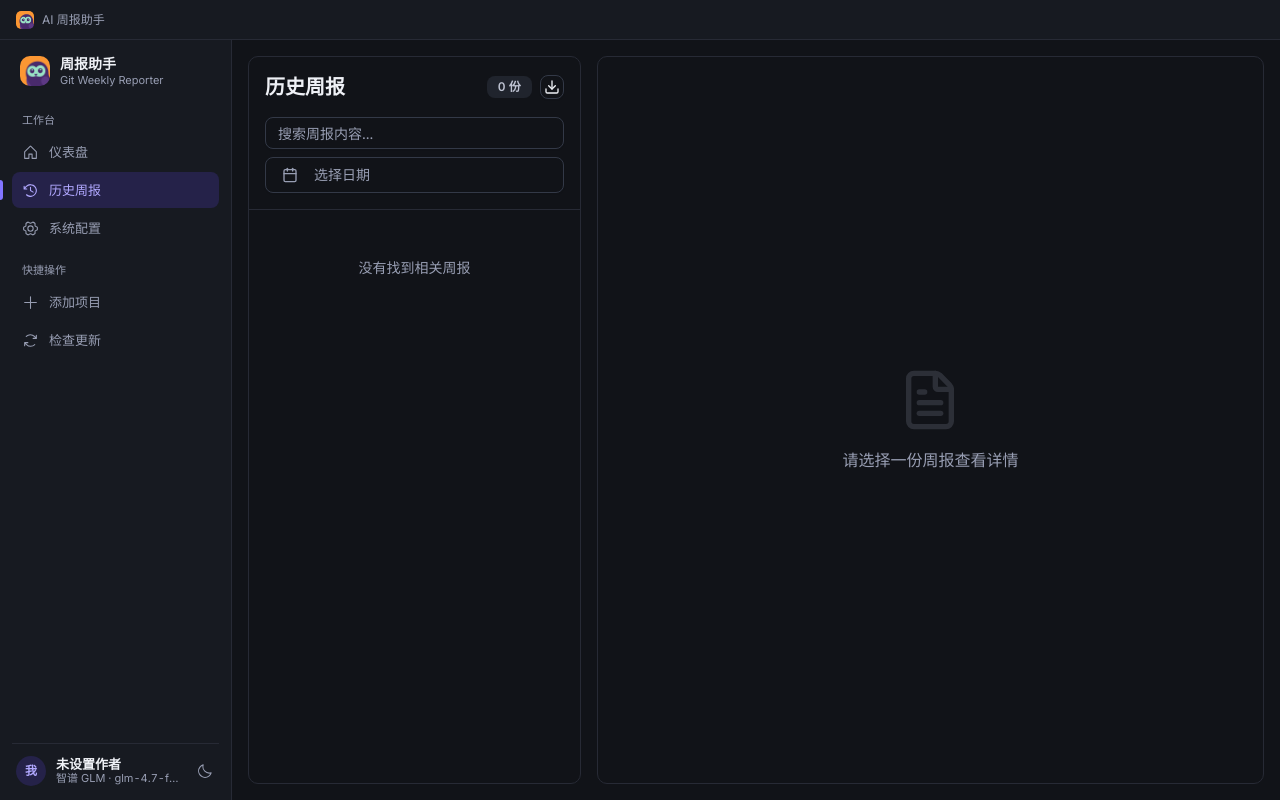
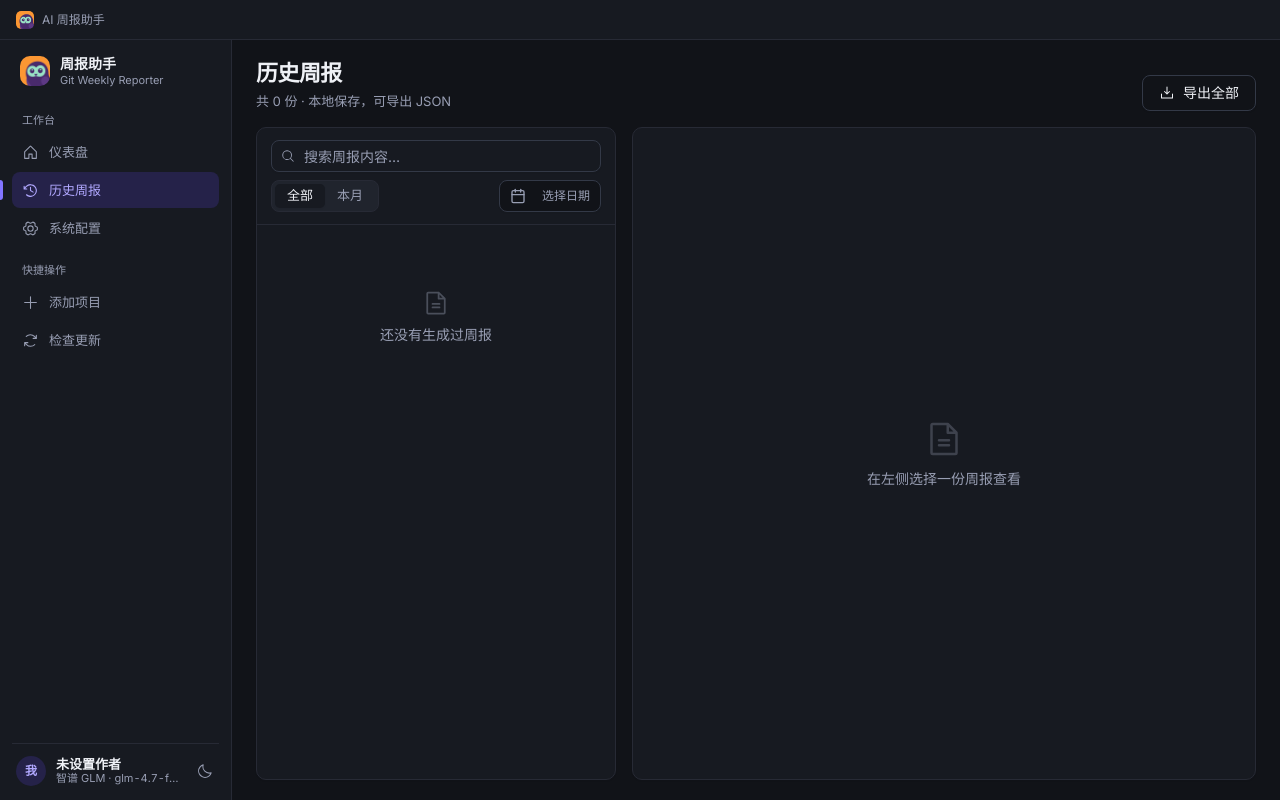
Before and after one commit to jiangwanyutao/git-weekly-reporter, a React (Vite) app: page /history in a window 1280 px wide. Built offline with nearby package versions, Linux system fonts and the light colour scheme.

Commit message:
feat(ui): 重做历史周报页：筛选分段、列表选中态、详情头部元信息与操作栏

```diff
--- a/src/pages/History.tsx
+++ b/src/pages/History.tsx
@@ -3,7 +3,20 @@ import { useAppStore } from '@/store';
 import { Report } from '@/types';
 import { Button } from '@/components/ui/button';
 import { ScrollArea } from '@/components/ui/scroll-area';
-import { Trash2, FileText, Calendar, Copy, Check, Download, GitBranch, GitCommit, Layers, Loader2, Send } from 'lucide-react';
+import {
+  MagnifyingGlassIcon,
+  DownloadSimpleIcon,
+  CopyIcon,
+  PaperPlaneTiltIcon,
+  TrashIcon,
+  ClockIcon,
+  GitCommitIcon,
+  GitBranchIcon,
+  FolderIcon,
+  CheckIcon,
+  SpinnerIcon,
+  FileTextIcon,
+} from '@phosphor-icons/react';
 import { toast } from '@/hooks/use-toast';
 import { save } from '@tauri-apps/plugin-dialog';
 import { writeTextFile } from '@tauri-apps/plugin-fs';
@@ -16,25 +29,33 @@ import { syncReportToNotion } from '@/lib/notion';
 
 import { useMemo, useState } from 'react';
 import ReactMarkdown from 'react-markdown';
-import { Separator } from "@/components/ui/separator"
 import { Input } from "@/components/ui/input"
-import { Badge } from "@/components/ui/badge"
 import { DatePickerWithRange } from '@/components/ui/date-range-picker';
 import { DateRange } from "react-day-picker";
 import { cn } from "@/lib/utils"
 
 const isTauri = typeof window !== 'undefined' && '__TAURI_INTERNALS__' in window;
 
+type Scope = 'all' | 'month';
+
+// 列表摘要：去掉标题行和 Markdown 标记，只留正文开头
+function excerpt(content: string) {
+  // 去掉标题行与「周报周期」抬头，只留正文
+  return content.replace(/^(#.*|\**周报周期.*)$/gm, '').replace(/[*`>_]/g, '').replace(/\s+/g, ' ').trim().slice(0, 120);
+}
+
 export default function HistoryPage() {
   const { reports, deleteReport, settings } = useAppStore();
   const [copiedId, setCopiedId] = useState<string | null>(null);
   const [selectedId, setSelectedId] = useState<string | null>(null);
   const [searchQuery, setSearchQuery] = useState("");
+  const [scope, setScope] = useState<Scope>('all');
   const [dateRange, setDateRange] = useState<DateRange | undefined>();
   const [syncingReportId, setSyncingReportId] = useState<string | null>(null);
   const exportTitle = isTauri ? "导出当前列表到本地文件" : "导出当前列表（浏览器下载）";
 
   const handleDelete = (id: string) => {
+    if (!window.confirm('确定删除这份周报？删除后无法恢复。')) return;
     deleteReport(id);
     if (selectedId === id) {
       setSelectedId(null);
@@ -153,7 +174,10 @@ export default function HistoryPage() {
         dayjs(report.createdAt).format('YYYY-MM-DD').includes(searchQuery)
         : true;
 
-      // 2. 日期范围过滤 (基于生成时间)
+      // 2. 本月：按生成时间落在当前自然月
+      const matchesScope = scope === 'month' ? dayjs(report.createdAt).isSame(dayjs(), 'month') : true;
+
+      // 3. 日期范围过滤 (基于生成时间)
       let matchesDate = true;
       if (dateRange?.from) {
         const reportDate = dayjs(report.createdAt);
@@ -163,65 +187,89 @@ export default function HistoryPage() {
         matchesDate = !reportDate.isBefore(fromDate) && !reportDate.isAfter(toDate);
       }
 
-      return matchesSearch && matchesDate;
+      return matchesSearch && matchesScope && matchesDate;
     }).sort((a, b) => b.createdAt - a.createdAt); // 默认按时间倒序
-  }, [reports, searchQuery, dateRange]);
+  }, [reports, searchQuery, scope, dateRange]);
 
   const selectedReport = useMemo(() =>
     reports.find(r => r.id === selectedId) || filteredReports[0] || null,
     [reports, selectedId, filteredReports]);
 
+  const rangeLabel = (r: Report) => `${dayjs(r.dateRange.start).format('YYYY-MM-DD')} 至 ${dayjs(r.dateRange.end).format('MM-DD')}`;
+
   return (
-    <div className="flex-1 p-4 h-full flex overflow-hidden gap-4">
-      {/* 左侧列表面板 */}
-      <div className="w-[clamp(260px,26vw,380px)] shrink-0 flex flex-col border rounded-lg bg-background overflow-hidden">
-        <div className="p-4 space-y-4 border-b shrink-0">
-          <div className="flex items-center justify-between">
-            <h1 className="text-xl font-bold">历史周报</h1>
-            <div className="flex items-center gap-2">
-              <Badge variant="secondary">{filteredReports.length} 份</Badge>
-              <Button variant="outline" size="icon" className="h-6 w-6" onClick={handleExportAll} title={exportTitle}>
-                <Download className="h-3.5 w-3.5" />
+    <div className="flex h-full flex-col gap-4 overflow-hidden px-6 py-5">
+      {/* 页头 */}
+      <div className="flex shrink-0 flex-wrap items-end justify-between gap-3">
+        <div>
+          <h1 className="page-title">历史周报</h1>
+          <p className="page-subtitle">共 {reports.length} 份 · 本地保存，可导出 JSON</p>
+        </div>
+        <Button variant="outline" onClick={handleExportAll} title={exportTitle}>
+          <DownloadSimpleIcon size={16} />
+          导出全部
         </Button>
       </div>
-          </div>
-          <div className="space-y-2">
+
+      <div className="grid min-h-0 flex-1 grid-cols-[360px_1fr] gap-4">
+        {/* 左侧列表 */}
+        <div className="flex min-h-0 flex-col rounded-[10px] border border-border bg-card shadow-sm">
+          <div className="flex shrink-0 flex-col gap-2 border-b border-border px-3.5 py-3">
+            <div className="relative">
+              <MagnifyingGlassIcon size={14} className="pointer-events-none absolute left-2.5 top-1/2 -translate-y-1/2 text-muted-foreground" />
               <Input
-              placeholder="搜索周报内容..."
+                placeholder="搜索周报内容…"
                 value={searchQuery}
                 onChange={(e) => setSearchQuery(e.target.value)}
-              className="h-8"
+                className="h-8 pl-8 text-[13px]"
               />
-            <div className="flex">
+            </div>
+            <div className="flex items-center gap-2">
+              <div className="inline-flex h-8 items-center rounded-md border border-border bg-muted p-[3px]">
+                {(
+                  [
+                    ['all', '全部'],
+                    ['month', '本月'],
+                  ] as const
+                ).map(([key, label]) => (
+                  <button
+                    key={key}
+                    onClick={() => setScope(key)}
+                    className={cn(
+                      'h-full rounded-[5px] px-3 text-[13px] font-medium text-muted-foreground transition-colors',
+                      scope === key && 'bg-card text-foreground shadow-sm'
+                    )}
+                  >
+                    {label}
+                  </button>
+                ))}
+              </div>
               <DatePickerWithRange
-                className="w-full [&>button]:w-full"
                 date={dateRange}
                 setDate={setDateRange}
+                className="ml-auto min-w-0 [&_button]:h-8 [&_button]:px-2.5 [&_button]:text-xs"
               />
             </div>
           </div>
-        </div>
 
-        <ScrollArea className="flex-1">
-          <div className="flex flex-col gap-2 p-4">
+          <ScrollArea className="min-h-0 flex-1">
             {filteredReports.length === 0 ? (
-              <div className="text-center text-muted-foreground py-8 text-sm">
-                没有找到相关周报
+              <div className="flex flex-col items-center gap-2 py-16 text-center text-muted-foreground">
+                <FileTextIcon size={28} className="opacity-40" />
+                <p className="text-sm">{reports.length === 0 ? '还没有生成过周报' : '没有找到相关周报'}</p>
               </div>
             ) : (
               filteredReports.map((report) => {
                 const isSelected = selectedReport?.id === report.id;
-                // 选中/默认下的次要文本色（含 hover 态）
-                const mutedText = isSelected ? "text-accent-foreground" : "text-muted-foreground";
-                const badgeText = isSelected ? "text-accent-foreground border-accent-foreground/30" : "text-muted-foreground";
                 return (
                   <div
                     key={report.id}
                     role="button"
                     tabIndex={0}
                     className={cn(
-                    "flex flex-col items-start gap-2 rounded-lg border p-3 text-left text-sm transition-all hover:bg-accent hover:text-accent-foreground group",
-                    isSelected ? "bg-accent text-accent-foreground" : "bg-card"
+                      'relative cursor-pointer border-b border-border px-3.5 py-3 transition-colors hover:bg-muted/60',
+                      isSelected &&
+                        'bg-accent hover:bg-accent before:absolute before:bottom-2 before:left-0 before:top-2 before:w-[3px] before:rounded-r before:bg-primary'
                     )}
                     onClick={() => setSelectedId(report.id)}
                     onKeyDown={(e) => {
@@ -231,153 +279,101 @@ export default function HistoryPage() {
                       }
                     }}
                   >
-                  <div className="flex w-full flex-col gap-1">
-                    <div className="flex items-center">
-                      <div className="flex items-center gap-2">
-                        <div className="font-semibold">
-                          {dayjs(report.createdAt).format('YYYY年MM月DD日')}
+                    <div className="flex items-center justify-between gap-2">
+                      <b className="truncate text-[13px] font-semibold tabular-nums">{rangeLabel(report)}</b>
+                      <span className="shrink-0 text-[11px] text-muted-foreground">{dayjs(report.createdAt).fromNow()}</span>
                     </div>
-                        {!report.status && <span className="flex h-2 w-2 rounded-full bg-blue-600" />}
-                      </div>
-                      <div className={cn("ml-auto text-xs group-hover:text-accent-foreground", mutedText)}>
-                        {dayjs(report.createdAt).fromNow()}
-                      </div>
-                    </div>
-                    <div className={cn("text-xs font-medium group-hover:text-accent-foreground", mutedText)}>
-                      范围: {dayjs(report.dateRange.start).format('MM/DD')} - {dayjs(report.dateRange.end).format('MM/DD')}
-                    </div>
-                  </div>
-                  <div className={cn("line-clamp-2 text-xs w-full group-hover:text-accent-foreground", mutedText)}>
-                    {report.content.substring(0, 100)}...
-                  </div>
-                  <div className="w-full mt-1 space-y-1.5">
-                    <div className="flex items-center gap-2 flex-wrap">
-                      <Badge variant="outline" className={cn("text-[10px] px-1 py-0 transition-colors group-hover:text-accent-foreground", badgeText)}>
-                        {report.content.length} 字
-                      </Badge>
+                    <p className="mt-1 line-clamp-2 text-xs leading-relaxed text-muted-foreground">{excerpt(report.content)}</p>
+                    <div className="mt-2 flex flex-wrap gap-1.5">
                       {report.totalCommits !== undefined && (
-                        <Badge variant="outline" className={cn("text-[10px] px-1 py-0 gap-1 transition-colors group-hover:text-accent-foreground", badgeText)}>
-                          <GitCommit className="h-3 w-3" />
-                          {report.totalCommits}
-                        </Badge>
+                        <span className="inline-flex items-center gap-1 rounded-full bg-muted px-2 py-0.5 text-[11px] font-medium text-muted-foreground">
+                          <GitCommitIcon size={11} /> {report.totalCommits}
+                        </span>
                       )}
-                      {report.branches && report.branches.length > 0 && (
-                        <Badge variant="outline" className={cn("text-[10px] px-1 py-0 gap-1 transition-colors group-hover:text-accent-foreground", badgeText)}>
-                          <GitBranch className="h-3 w-3" />
-                          {report.branches.length > 1 ? `${report.branches.length} 分支` : report.branches[0]}
-                        </Badge>
+                      {report.projects && report.projects.length > 0 && (
+                        <span className="inline-flex items-center gap-1 rounded-full bg-muted px-2 py-0.5 text-[11px] font-medium text-muted-foreground">
+                          <FolderIcon size={11} /> {report.projects.length} 项目
+                        </span>
                       )}
-                    </div>
-                    <div className="w-full flex items-center gap-2 flex-wrap justify-start">
-                      <Button
-                        type="button"
-                        variant="secondary"
-                        size="sm"
-                        className="h-7 px-2.5 text-xs gap-1 whitespace-nowrap"
-                        title="手动同步到 Notion"
-                        disabled={!!syncingReportId}
-                        onClick={(e) => {
-                          e.stopPropagation();
-                          void handleSyncToNotion(report);
-                        }}
-                      >
-                        {syncingReportId === report.id ? (
-                          <Loader2 className="h-3.5 w-3.5 animate-spin" />
-                        ) : (
-                          <Send className="h-3.5 w-3.5" />
-                        )}
-                        <span>同步 Notion</span>
-                      </Button>
-                    </div>
                     </div>
                   </div>
                 );
               })
             )}
-          </div>
           </ScrollArea>
         </div>
 
-      {/* 右侧详情面板 */}
-      <div className="flex-1 flex flex-col min-w-0 border rounded-lg bg-background overflow-hidden">
+        {/* 右侧详情 */}
+        <div className="flex min-h-0 flex-col overflow-hidden rounded-[10px] border border-border bg-card shadow-sm">
           {selectedReport ? (
-          <div className="h-full flex flex-col">
-            <div className="flex flex-col gap-4 p-4 border-b shrink-0">
-              <div className="flex flex-col gap-1">
-                <h2 className="text-lg font-semibold flex items-center gap-2">
-                  <FileText className="h-5 w-5 text-primary" />
-                  周报详情
-                </h2>
-              </div>
-              <div className="flex flex-col gap-2">
-                <div className="text-sm text-muted-foreground flex flex-wrap items-center gap-x-4 gap-y-2">
-                  <span className="flex items-center gap-1">
-                    <Calendar className="h-3.5 w-3.5" />
-                    {dayjs(selectedReport.createdAt).format('YYYY-MM-DD HH:mm')}
-                  </span>
-                  <span>
-                    覆盖: {dayjs(selectedReport.dateRange.start).format('MM-DD')} ~ {dayjs(selectedReport.dateRange.end).format('MM-DD')}
+            <>
+              <div className="flex shrink-0 items-start gap-3 border-b border-border px-[18px] py-4">
+                <div className="min-w-0 flex-1">
+                  <h2 className="text-[15px] font-semibold tabular-nums">{rangeLabel(selectedReport)} 周报</h2>
+                  <div className="mt-1.5 flex flex-wrap gap-3.5 text-xs text-muted-foreground">
+                    <span className="inline-flex items-center gap-1">
+                      <ClockIcon size={13} /> 生成于 {dayjs(selectedReport.createdAt).format('MM-DD HH:mm')}
                     </span>
                     {selectedReport.totalCommits !== undefined && (
-                    <span className="flex items-center gap-1">
-                      <GitCommit className="h-3.5 w-3.5" />
-                      {selectedReport.totalCommits} commits
+                      <span className="inline-flex items-center gap-1">
+                        <GitCommitIcon size={13} /> {selectedReport.totalCommits} 提交
                       </span>
                     )}
                     {selectedReport.projects && selectedReport.projects.length > 0 && (
-                    <span className="flex items-center gap-1">
-                      <Layers className="h-3.5 w-3.5" />
-                      {selectedReport.projects.length} projects
+                      <span className="inline-flex items-center gap-1">
+                        <FolderIcon size={13} /> {selectedReport.projects.join('、')}
+                      </span>
+                    )}
+                    {selectedReport.branches && selectedReport.branches.length > 0 && (
+                      <span className="inline-flex items-center gap-1 break-all">
+                        <GitBranchIcon size={13} className="shrink-0" /> {selectedReport.branches.join(', ')}
                       </span>
                     )}
                   </div>
-                {selectedReport.branches && selectedReport.branches.length > 0 && (
-                  <div className="text-xs text-muted-foreground flex items-start gap-1">
-                    <GitBranch className="h-3.5 w-3.5 shrink-0 mt-0.5" />
-                    <span className="break-all">
-                      {selectedReport.branches.join(', ')}
-                    </span>
+                </div>
+                <div className="flex shrink-0 items-center gap-1.5">
+                  <Button variant="outline" size="sm" className="whitespace-nowrap" onClick={() => handleCopy(selectedReport)}>
+                    {copiedId === selectedReport.id ? <CheckIcon size={14} className="text-success" weight="bold" /> : <CopyIcon size={14} />}
+                    复制
+                  </Button>
+                  <Button
+                    variant="outline"
+                    size="sm"
+                    className="whitespace-nowrap"
+                    title="手动同步到 Notion"
+                    disabled={!!syncingReportId}
+                    onClick={() => void handleSyncToNotion(selectedReport)}
+                  >
+                    {syncingReportId === selectedReport.id ? <SpinnerIcon size={14} className="animate-spin" /> : <PaperPlaneTiltIcon size={14} />}
+                    同步 Notion
+                  </Button>
+                  <Button
+                    variant="ghost"
+                    size="icon-sm"
+                    className="text-destructive hover:text-destructive"
+                    onClick={() => handleDelete(selectedReport.id)}
+                    title="删除"
+                  >
+                    <TrashIcon size={16} />
+                  </Button>
+                </div>
+              </div>
+              <ScrollArea className="min-h-0 flex-1">
+                <div className="px-7 py-5">
+                  <div className="report-md">
+                    <ReactMarkdown>{selectedReport.content}</ReactMarkdown>
+                  </div>
+                </div>
+              </ScrollArea>
+            </>
+          ) : (
+            <div className="flex flex-1 flex-col items-center justify-center gap-2.5 text-center text-muted-foreground">
+              <FileTextIcon size={40} className="opacity-30" />
+              <p className="text-sm">在左侧选择一份周报查看</p>
             </div>
           )}
         </div>
       </div>
-            <div className="flex items-center gap-2 px-4 py-2 border-b shrink-0">
-              <Button
-                variant="outline"
-                size="sm"
-                onClick={() => handleCopy(selectedReport)}
-              >
-                {copiedId === selectedReport.id ? (
-                  <Check className="mr-2 h-4 w-4 text-green-500" />
-                ) : (
-                  <Copy className="mr-2 h-4 w-4" />
-                )}
-                复制
-              </Button>
-              <Separator orientation="vertical" className="mx-1 h-6" />
-              <Button
-                variant="ghost"
-                size="icon"
-                className="text-destructive hover:text-destructive/90"
-                onClick={() => handleDelete(selectedReport.id)}
-                title="删除"
-              >
-                <Trash2 className="h-5 w-5" />
-              </Button>
-            </div>
-            <ScrollArea className="flex-1">
-              <div className="prose prose-sm dark:prose-invert max-w-none p-6">
-                <ReactMarkdown>{selectedReport.content}</ReactMarkdown>
-              </div>
-            </ScrollArea>
-          </div>
-        ) : (
-          <div className="flex flex-col items-center justify-center h-full text-muted-foreground space-y-4">
-            <FileText className="h-16 w-16 opacity-20" />
-            <p>请选择一份周报查看详情</p>
-          </div>
-        )}
-      </div>
     </div>
   );
 }
```
Lines whose indentation alone changed are shown as unchanged.
